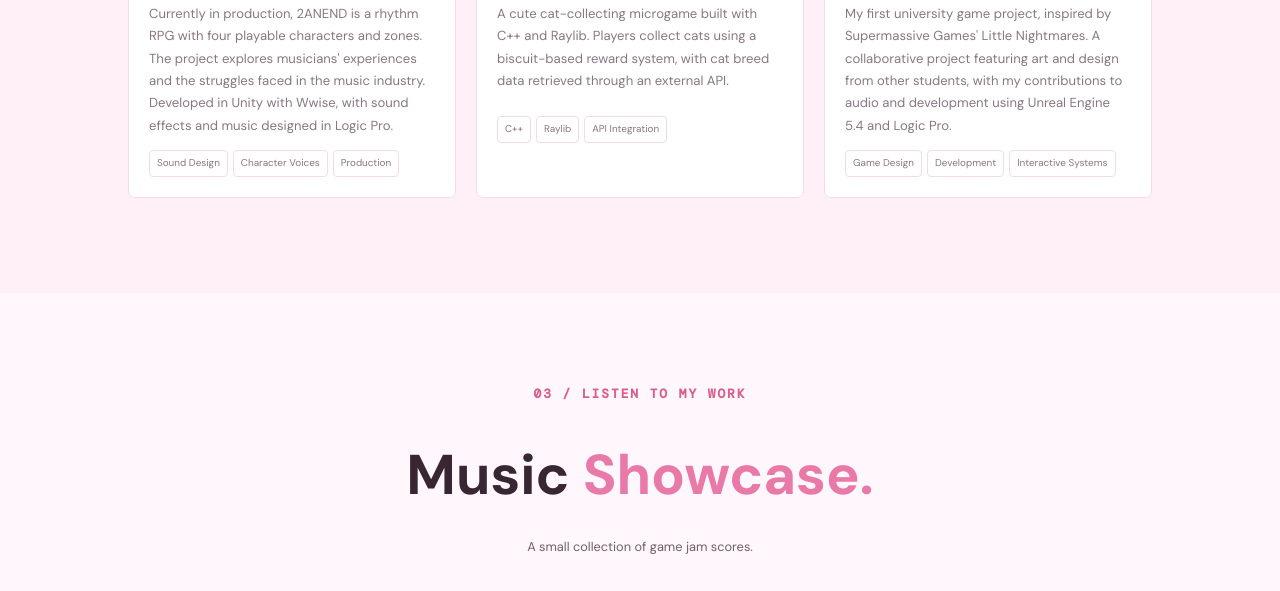
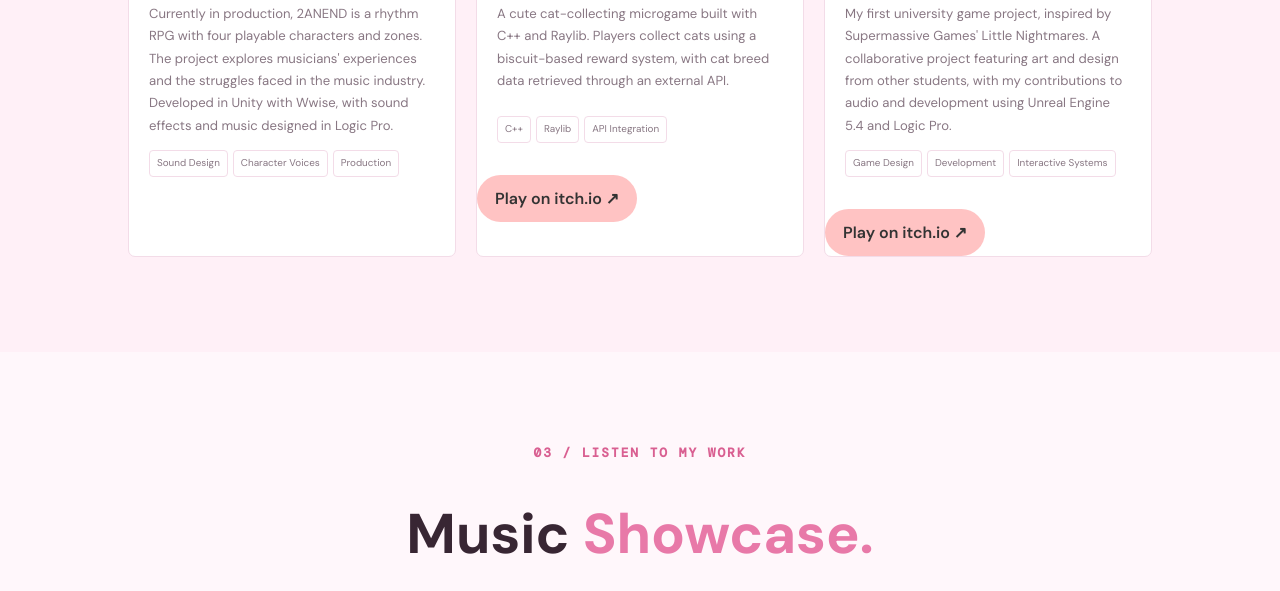
Before and after one commit to princessbleach/portfolio-task, a website: page index.html in a window 1280 px wide. Shown: the part 1697-2288 px from the top of the page. Drawn offline with nearby package versions, Linux system fonts and the light colour scheme.

Commit message:
additions

```diff
--- a/index.html
+++ b/index.html
@@ -143,6 +143,10 @@
                     <span>API Integration</span>
                 </div>
             </div>
+            <a href="https://princessbleach.itch.io/gatcha-cat-wars" target="_blank" rel="noopener noreferrer" class="project-link">
+                Play on itch.io ↗
+            </a>
+
         </article>
 
         <!-- PROJECT 03: LITTLE BARBERS -->
@@ -172,6 +176,9 @@
                     <span>Interactive Systems</span>
                 </div>
             </div>
+            <a href="https://princessbleach.itch.io/littlebarbers" target="_blank" rel="noopener noreferrer" class="project-link">
+                Play on itch.io ↗
+            </a>
         </article>
 
     </div>
--- a/style.css
+++ b/style.css
@@ -1452,3 +1452,22 @@
         padding-right: 0;
     }
 }
+
+
+
+.project-link {
+    display: inline-block;
+    margin-top: 12px;
+    padding: 10px 18px;
+    background-color: #ffc3c3;
+    color: #333;
+    text-decoration: none;
+    border-radius: 25px;
+    font-weight: 600;
+    transition: background-color 0.2s ease, transform 0.2s ease;
+}
+
+.project-link:hover {
+    background-color: #ffaaaa;
+    transform: translateY(-2px);
+}
```
Also changed, not shown: README.md.
